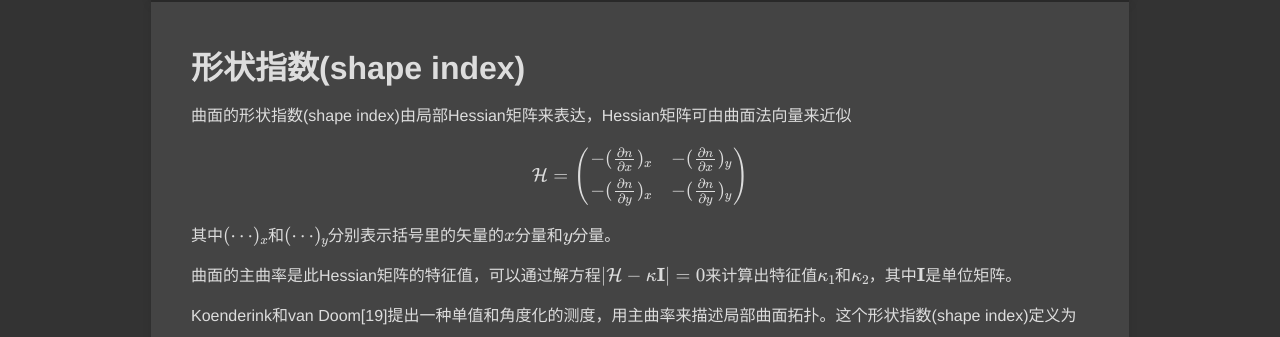
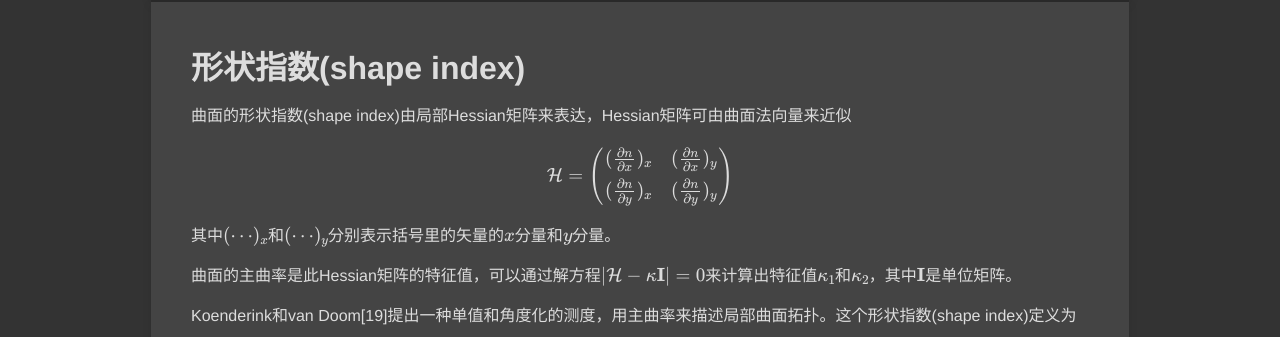
Before and after one commit to pkuwwt/pkuwwt.github.io, a Jekyll site: the page built from visualization/_posts/2014-02-20-shape-index.md, in a window 1280 px wide. Shown: the part 214-551 px from the top of the page. Built offline with Jekyll 4.4.1, drawn with Linux system fonts in a browser that asks for light colours; formulas are drawn with MathJax 3; comment, search, counter and statistics services are not loaded.

```diff
--- a/visualization/_posts/2014-02-20-shape-index.md
+++ b/visualization/_posts/2014-02-20-shape-index.md
@@ -7,8 +7,8 @@ title: 形状指数(shape index)
 
 $$
 \mathcal{H} = \left(\begin{array}{cc}
--(\frac{\partial n}{\partial x})_x & -(\frac{\partial n}{\partial x})_y\\
--(\frac{\partial n}{\partial y})_x & -(\frac{\partial n}{\partial y})_y
+(\frac{\partial n}{\partial x})_x & (\frac{\partial n}{\partial x})_y\\
+(\frac{\partial n}{\partial y})_x & (\frac{\partial n}{\partial y})_y
 \end{array}\right)
 $$
 
```
